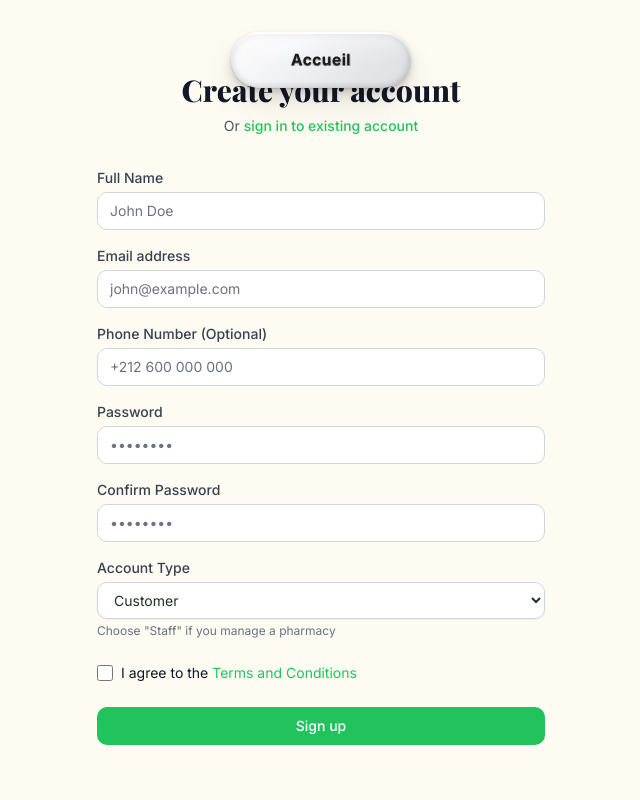
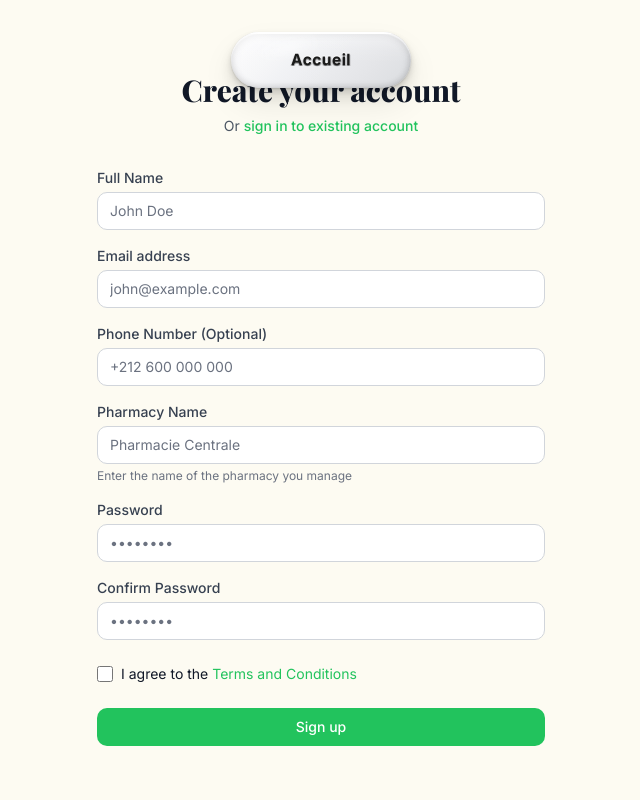
Before and after one commit to GougasseHamza/copy, a Nuxt app: page /auth/signup in a window 1280 px wide. Shown: the top 800 px of the page, without its empty margins (319-959 px from the left). Built offline with nearby package versions, Linux system fonts and the light colour scheme.

Commit message:
fix: Update signup page with pharmacy name input

```diff
--- a/pages/auth/signup.vue
+++ b/pages/auth/signup.vue
@@ -64,6 +64,22 @@
             </div>
 
             <div>
+              <label for="pharmacyName" class="block text-sm font-medium text-gray-700">Pharmacy Name</label>
+              <input
+                id="pharmacyName"
+                v-model="pharmacyName"
+                name="pharmacyName"
+                type="text"
+                required
+                class="mt-1 appearance-none relative block w-full px-3 py-2 border border-gray-300 placeholder-gray-500 text-gray-900 rounded-md focus:outline-none focus:ring-primary focus:border-primary sm:text-sm"
+                placeholder="Pharmacie Centrale"
+              />
+              <p class="mt-1 text-xs text-gray-500">
+                Enter the name of the pharmacy you manage
+              </p>
+            </div>
+
+            <div>
               <label for="password" class="block text-sm font-medium text-gray-700">Password</label>
               <input
                 id="password"
@@ -89,21 +105,6 @@
                 class="mt-1 appearance-none relative block w-full px-3 py-2 border border-gray-300 placeholder-gray-500 text-gray-900 rounded-md focus:outline-none focus:ring-primary focus:border-primary sm:text-sm"
                 placeholder="••••••••"
               />
-            </div>
-
-            <div>
-              <label for="role" class="block text-sm font-medium text-gray-700">Account Type</label>
-              <select
-                id="role"
-                v-model="role"
-                class="mt-1 block w-full px-3 py-2 border border-gray-300 bg-white rounded-md shadow-sm focus:outline-none focus:ring-primary focus:border-primary sm:text-sm"
-              >
-                <option value="CUSTOMER">Customer</option>
-                <option value="STAFF">Staff (Pharmacy)</option>
-              </select>
-              <p class="mt-1 text-xs text-gray-500">
-                Choose "Staff" if you manage a pharmacy
-              </p>
             </div>
           </div>
 
@@ -144,9 +145,9 @@ const router = useRouter()
 const name = ref('')
 const email = ref('')
 const phone = ref('')
+const pharmacyName = ref('')
 const password = ref('')
 const confirmPassword = ref('')
-const role = ref<'CUSTOMER' | 'STAFF'>('CUSTOMER')
 const acceptTerms = ref(false)
 const loading = ref(false)
 const error = ref('')
@@ -182,19 +183,15 @@ const handleRegister = async () => {
       password: password.value,
       name: name.value,
       phone: phone.value || undefined,
-      role: role.value
+      pharmacyName: pharmacyName.value
     })
 
     if (result.success) {
       success.value = 'Account created successfully! Redirecting...'
 
-      // Redirect based on role after 1 second
+      // Redirect to staff dashboard after 1 second
       setTimeout(() => {
-        if (result.data?.role === 'STAFF' || result.data?.role === 'ADMIN') {
-          router.push('/staff')
-        } else {
-          router.push('/')
-        }
+        router.push('/staff')
       }, 1000)
     } else {
       error.value = result.message || 'Registration failed'
```
